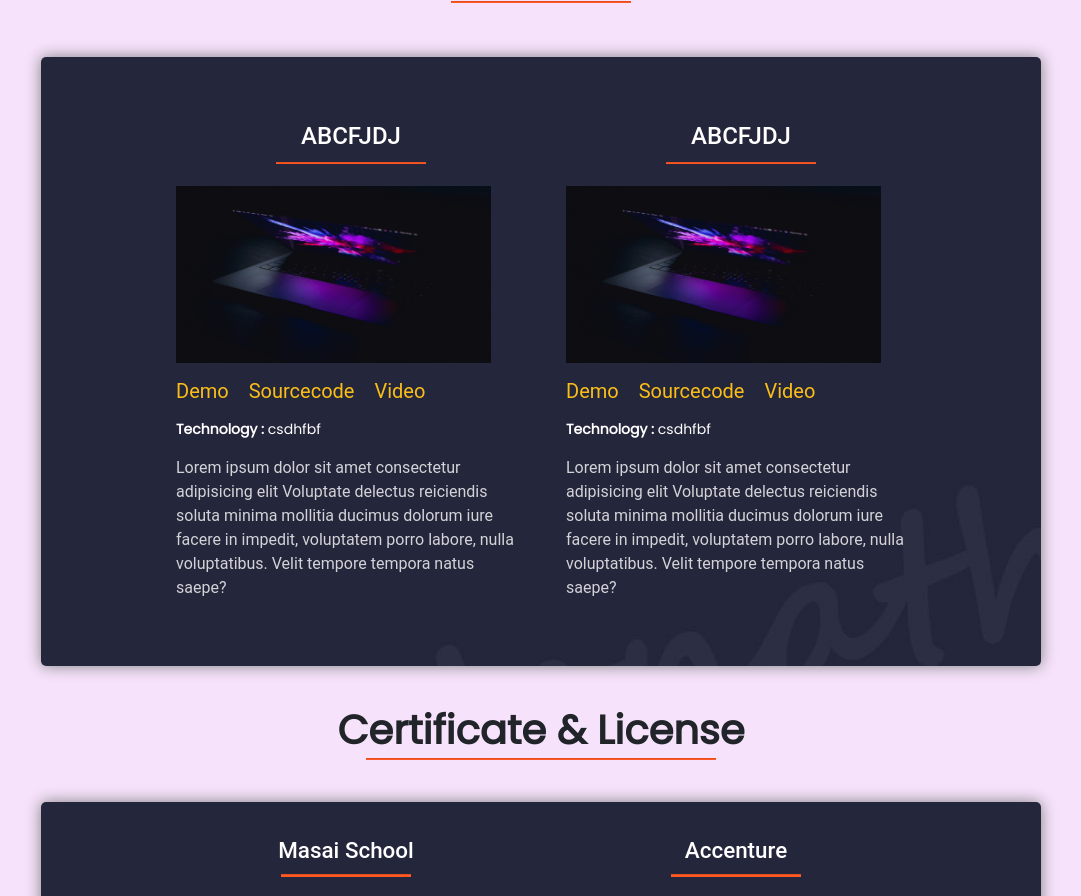
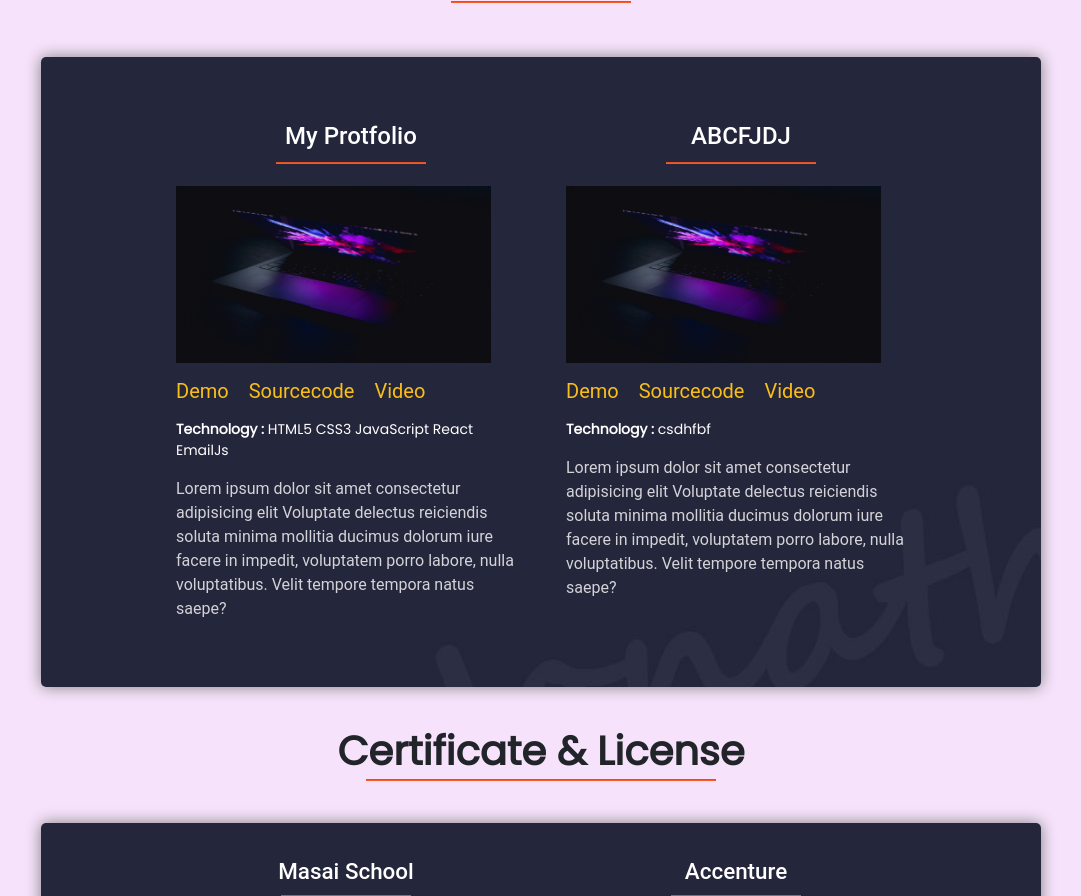
Before and after one commit to amit5511/portfolio_Code, a React (Create React App) app: page / in a window 1280 px wide. Shown: the part 2791-3687 px from the top of the page, without its empty margins (99-1180 px from the left). Built offline with nearby package versions, Linux system fonts and the light colour scheme; a web font is replaced by a local one.

Commit message:
Update Projectlist.js

```diff
--- a/src/assets/Data/Projectlist.js
+++ b/src/assets/Data/Projectlist.js
@@ -1,15 +1,15 @@
 import me from '../Home/me.jpg'
  export  const projectlist = [{
     url: me,
-    text: `Lorem ipsum dolor sit amet consectetur adipisicing elit
+   text: `Lorem ipsum dolor sit amet consectetur adipisicing elit
          Voluptate delectus reiciendis soluta minima mollitia ducimus
          dolorum iure facere in impedit, voluptatem porro labore, nulla
           voluptatibus. Velit tempore tempora natus saepe?`,
-    certifiedby: 'ABCFJDJ',
-    demo:"demo",
-    sourcecode:'code',
-    video:'dfdjnfd',
-    tech:'csdhfbf'
+    certifiedby: 'My Protfolio',
+    demo:"https://luxury-syrniki-45ed08.netlify.app/",
+    sourcecode:'https://github.com/amit5511/portfolio_Code',
+    video:'https://drive.google.com/file/d/1fYYKQQ1cAEEQgllQHxNptSRtD-vZ-HhW/view?usp=sharing',
+    tech:' HTML5 CSS3 JavaScript React EmailJs'
 },
 {
     url: me,
```
